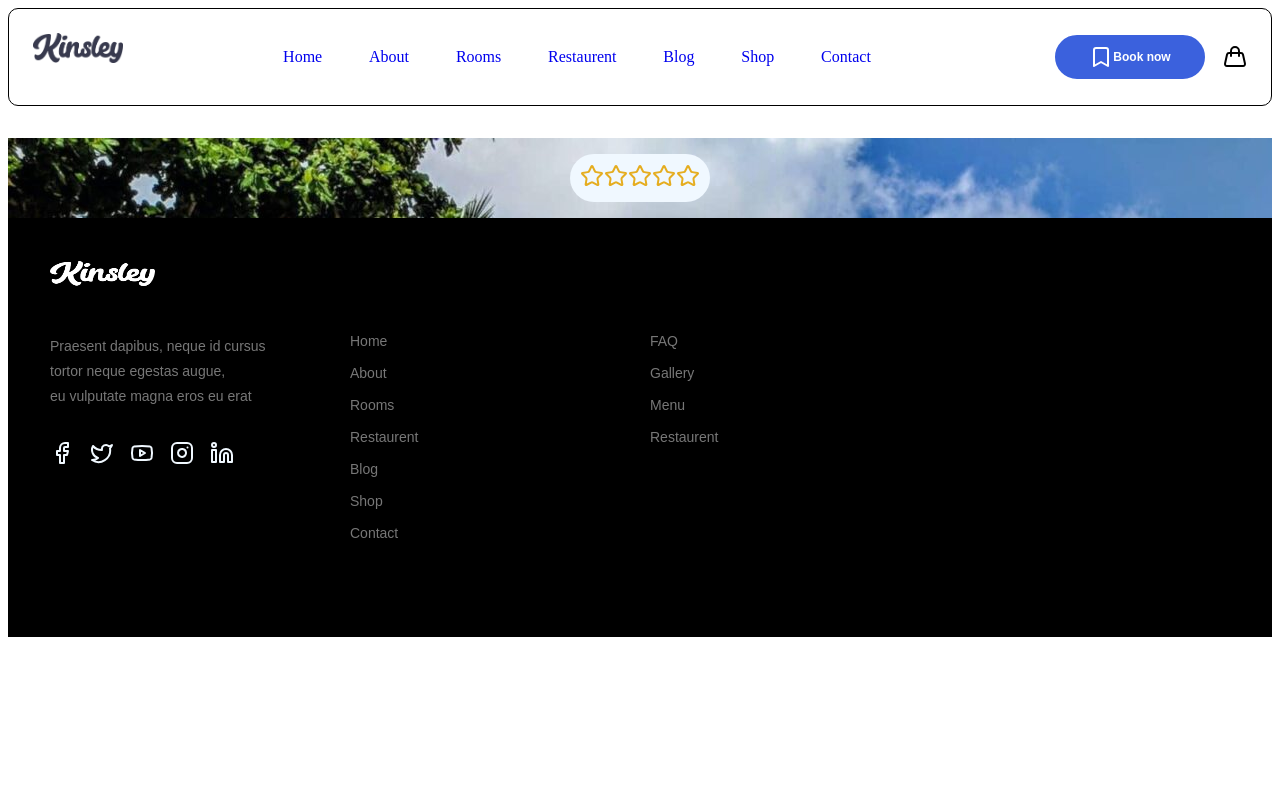
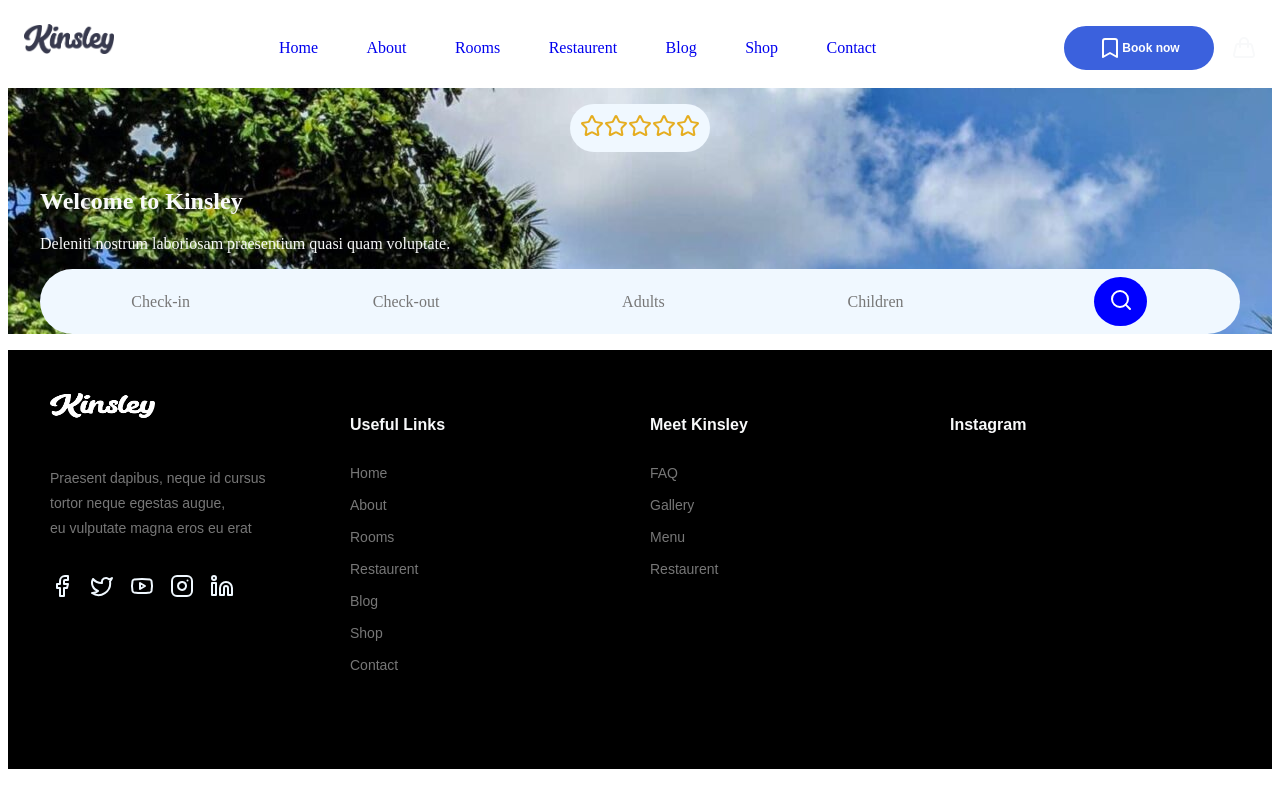
Before and after one commit to Adhish-Ullasan/KinsleyGo, a React (Vite) app: page / in a window 1280 px wide. Built offline with nearby package versions, Linux system fonts and the light colour scheme.

Commit message:
banner in progress

```diff
--- a/src/App.css
+++ b/src/App.css
@@ -1,9 +1,9 @@
 /* HEADER */
 header{
-  border: 1px solid black;
+  /* border: 1px solid black; */
   border-radius: 10px;
-  padding: 1.5rem;
-  margin-bottom: 2rem;
+  padding: 1rem;
+  /* margin-bottom: 2rem; */
 }
 
 header div {
@@ -150,3 +150,25 @@ a {
  #homeBanner {
   background-image: url('/home/kinsleybanner.jpg');
  }
+
+ .Slider {
+  display: flex;
+  justify-content: space-around;
+  background-color: aliceblue;
+  color: #777777;
+  border-radius: 45px;
+  margin-bottom: 1rem;
+  align-items: center;
+  /* border: 1rem solid rgba(238, 238, 238, 0.893); */
+ }
+
+ .searchIcon button {
+  color: #fff;
+  border-radius: 50%;
+  background-color: blue;
+  padding: .7rem;
+  margin: .5rem;
+  width: 85%;
+  height: 100%;
+  border: none;
+ }
--- a/src/components/Banner.jsx
+++ b/src/components/Banner.jsx
@@ -1,4 +1,5 @@
-import { Star } from 'lucide-react';
+import { Star,Search } from 'lucide-react';
+
 
 const Banner = () => {
 
@@ -14,6 +15,25 @@ const Banner = () => {
                         <li className='star'>  <Star /></li>
                     </ul>
                 </div>
+                <div>
+                    <h1>
+                        Welcome to Kinsley
+                    </h1>
+                    <p>
+                        Deleniti nostrum laboriosam praesentium quasi quam voluptate.
+                    </p>
+                </div>
+                <div className='Slider'>
+                    <div>Check-in</div>
+                    <div>Check-out</div>
+                    <div>Adults</div>
+                    <div>Children</div>
+                    <div className='searchIcon'>
+                        <button>
+                            <Search />
+                        </button>
+                    </div>
+                </div>
             </div>
         </section>
     )
--- a/src/index.css
+++ b/src/index.css
@@ -49,3 +49,7 @@ ul {
 a {
   text-decoration: none;
 }
+
+body {
+  color: #f8f9fa;
+}
```
